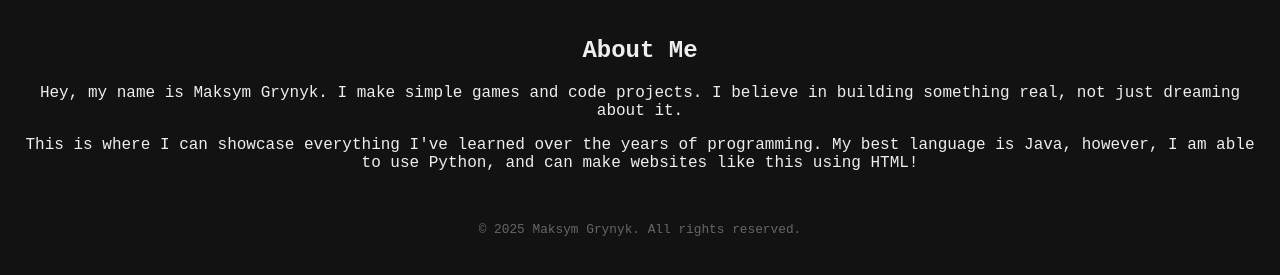
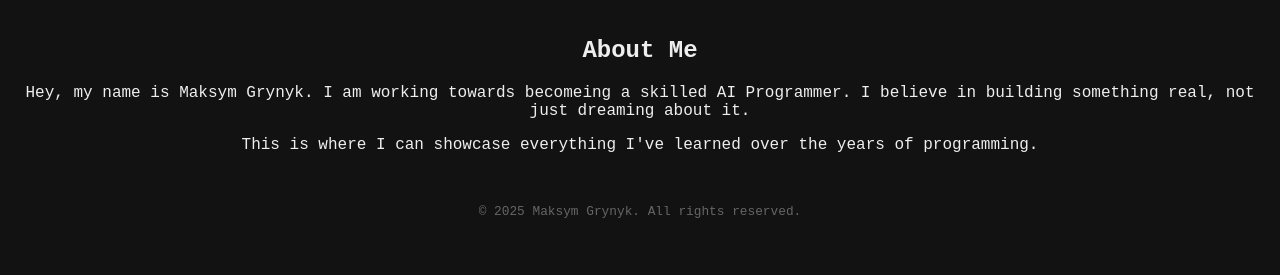
Before and after one commit to GMaksymT4/GitHubTest, a plain HTML site: page index.html in a window 1280 px wide. Shown: the part 121-396 px from the top of the page. Drawn offline with Linux system fonts and the light colour scheme.

Commit message:
Update index.html

```diff
--- a/index.html
+++ b/index.html
@@ -18,9 +18,8 @@
     <main>
         <section>
             <h2>About Me</h2>
-            <p>Hey, my name is Maksym Grynyk. I make simple games and code projects. I believe in building something real, not just dreaming about it.<br></p>
-            <p>This is where I can showcase everything I've learned over the years of programming. My best language is Java, however, I am able to use Python,
-                and can make websites like this using HTML!</p>
+            <p>Hey, my name is Maksym Grynyk. I am working towards becomeing a skilled AI Programmer. I believe in building something real, not just dreaming about it.<br></p>
+            <p>This is where I can showcase everything I've learned over the years of programming.</p>
 
 
         </section>
```
